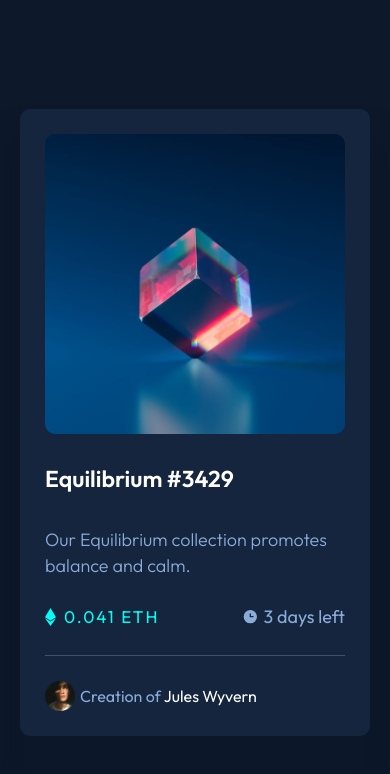
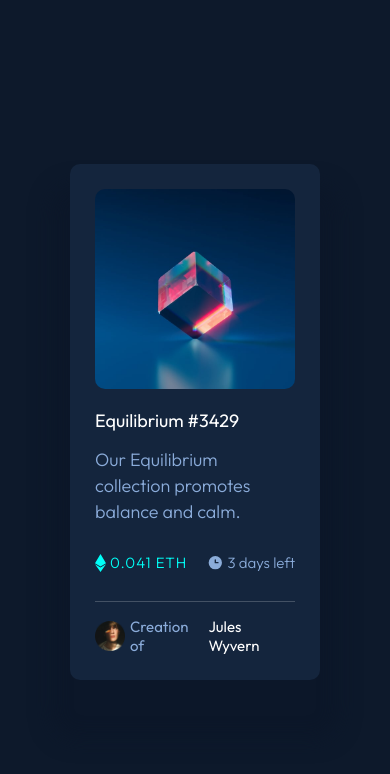
Before and after one commit to sunaycansev/nft-card-component, a plain HTML site: page index.html in a window 390 px wide. Drawn offline with Linux system fonts and the light colour scheme.

Commit message:
add responsiveness

```diff
--- a/style/style.css
+++ b/style/style.css
@@ -49,9 +49,10 @@ body {
 }
 
 .card-wrapper .card-body h1 {
-  font-size: 23px;
+  font-size: 22px;
   color: var(--white);
   margin-bottom: 34px;
+  font-weight: 400;
 }
 
 .card-wrapper .card-body p {
@@ -122,3 +123,55 @@ body {
 .card-wrapper .card-footer p {
   color: var(--white);
 }
+
+@media (max-width: 576px) {
+  .card-wrapper {
+    width: 250px;
+  }
+  .card-wrapper .card-top {
+    margin-bottom: 15px;
+  }
+
+  .card-wrapper .card-top .img-wrapper img {
+    width: 200px;
+  }
+
+  .card-wrapper .card-body {
+  }
+
+  .card-wrapper .card-body h1 {
+    font-size: 18px;
+    color: var(--white);
+    margin-bottom: 15px;
+    font-weight: 400;
+  }
+
+  .card-wrapper .card-body .body-bottom .body-bottom__left .icon {
+    margin-right: 4px;
+    padding-top: 4px;
+  }
+
+  .card-wrapper .card-body .body-bottom .body-bottom__left p {
+    font-size: 15px;
+    color: var(--cyan);
+    letter-spacing: 1px;
+    font-weight: 300;
+  }
+
+  .card-wrapper .card-body .body-bottom .body-bottom__right .icon {
+    margin-right: 3px;
+    padding-top: 3px;
+  }
+
+  .card-wrapper .card-body .body-bottom .body-bottom__right p {
+    font-weight: 300;
+    font-size: 15px;
+  }
+  .card-wrapper .hr {
+    margin-bottom: 15px;
+  }
+
+  .card-wrapper .card-footer {
+    font-size: 15px;
+  }
+}
```
